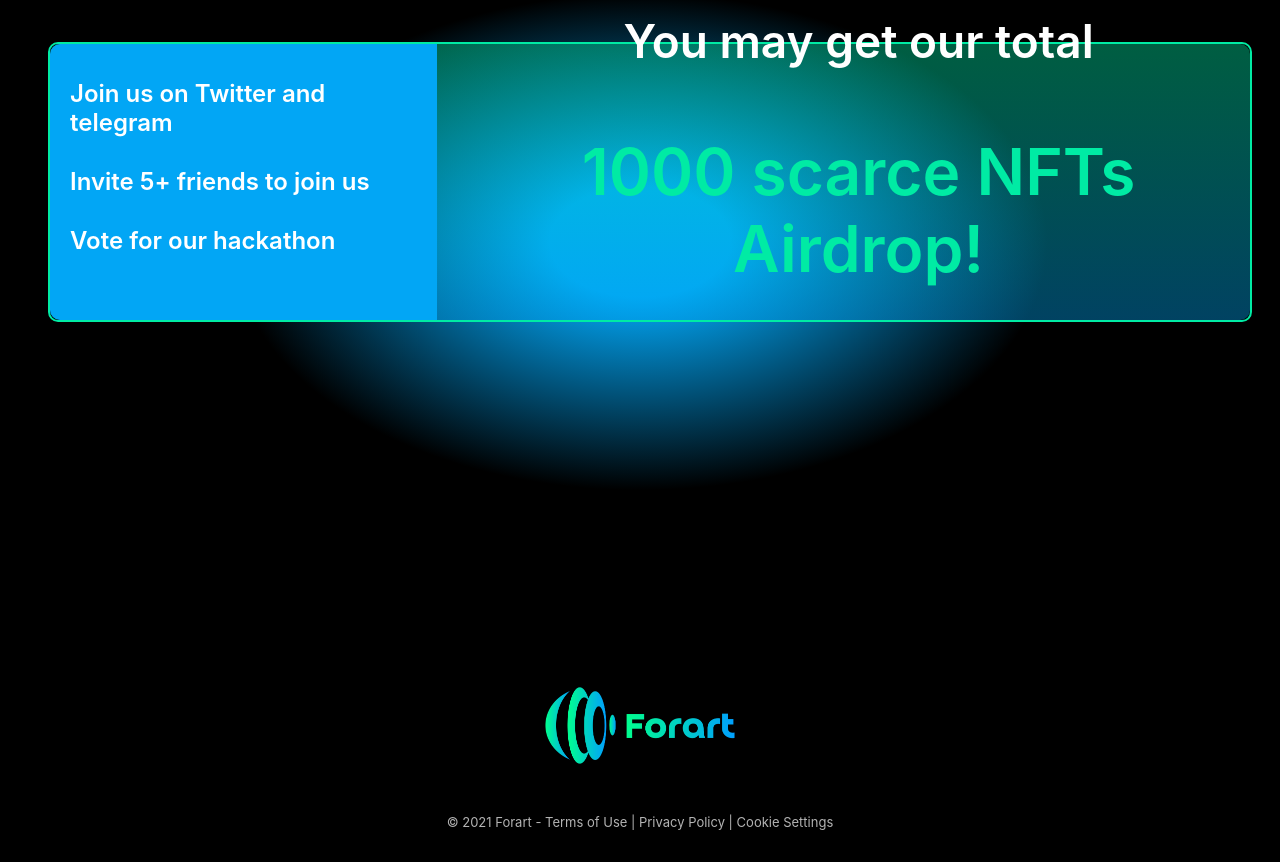
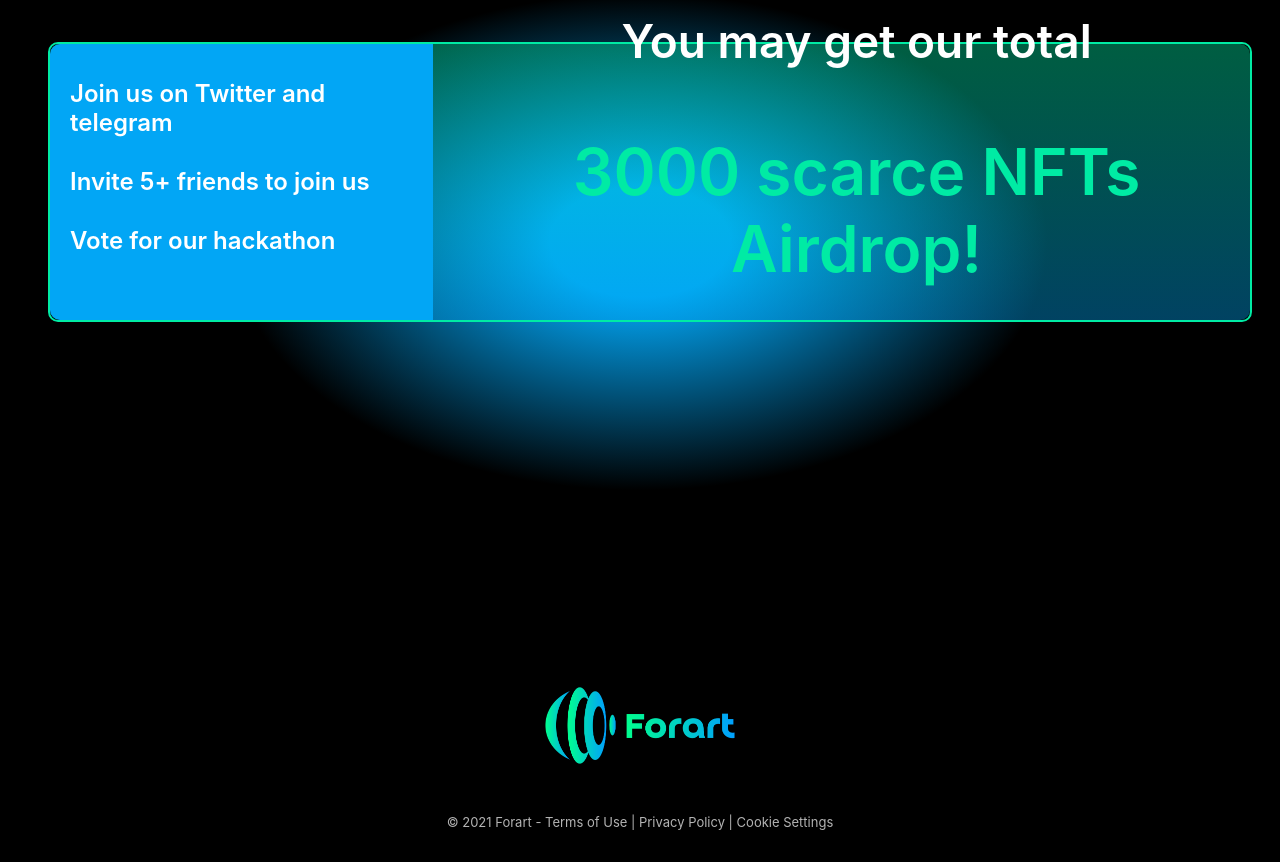
Before and after one commit to harikharan07/forart-website, a React (Create React App) app: page / in a window 1280 px wide. Shown: the part 3820-4682 px from the top of the page. Built offline with nearby package versions, Linux system fonts and the light colour scheme.

Commit message:
Modify Airdrop data

```diff
--- a/public/index.html
+++ b/public/index.html
@@ -24,7 +24,7 @@
       work correctly both with client-side routing and a non-root public URL.
       Learn how to configure a non-root public URL by running `npm run build`.
     -->
-    <title>Forart -- AI-driven NFT/Metaverse creation</title>
+    <title>Forart -- AI-driven NFT/Metaverse creation.</title>
   </head>
   <body>
     <noscript>You need to enable JavaScript to run this app.</noscript>
--- a/src/pages/airdrop/index.tsx
+++ b/src/pages/airdrop/index.tsx
@@ -121,7 +121,7 @@ const Airdrop: React.FC = () => {
             </JoinContent>
             <Result>
               You may get our total
-              <p>1000<span> scarce NFTs Airdrop!</span></p>
+              <p>3000<span> scarce NFTs Airdrop!</span></p>
             </Result>
           </ItemBorder>
         </Container>
```
